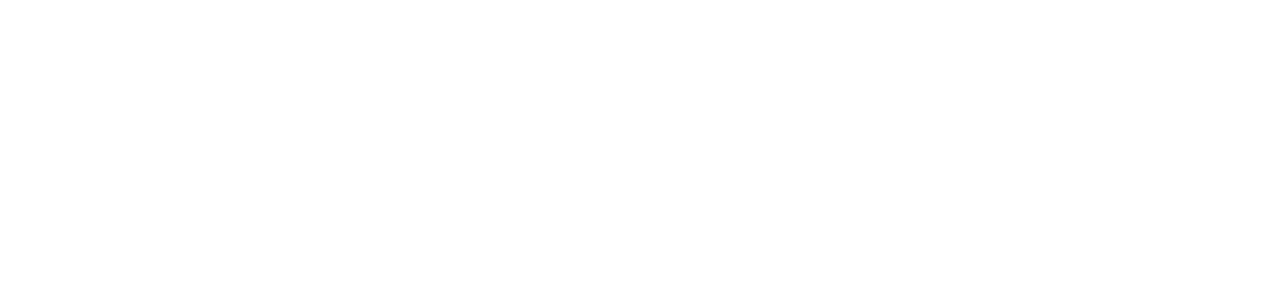
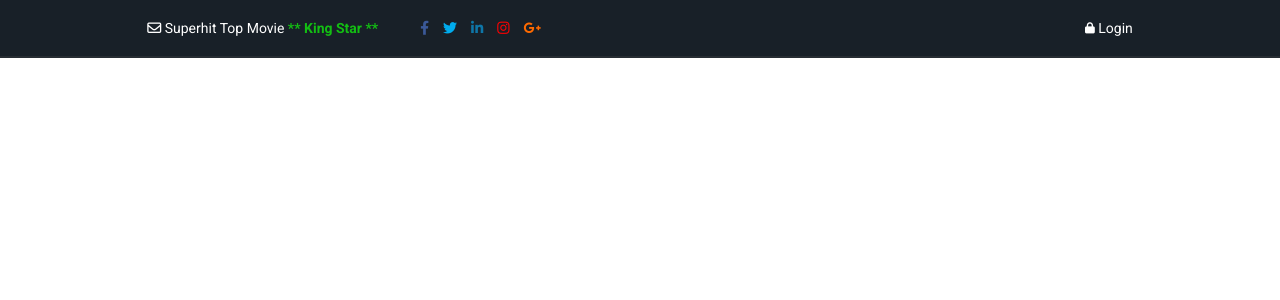
Before and after one commit to Marco9726/proj-html-vuejs, a Vue app: page / in a window 1280 px wide. Shown: the top 300 px of the page. Built offline with nearby package versions, Linux system fonts and the light colour scheme.

Commit message:
primo container dell'header

```diff
--- a/index.html
+++ b/index.html
@@ -5,6 +5,9 @@
   <meta charset="UTF-8" />
   <link rel="icon" type="image/svg+xml" href="/src/assets/img/cropped-progile-270x270.png" />
   <meta name="viewport" content="width=device-width, initial-scale=1.0" />
+  <link rel="stylesheet" href="https://cdnjs.cloudflare.com/ajax/libs/font-awesome/6.2.1/css/all.min.css"
+    integrity="sha512-MV7K8+y+gLIBoVD59lQIYicR65iaqukzvf/nwasF0nqhPay5w/9lJmVM2hMDcnK1OnMGCdVK+iQrJ7lzPJQd1w=="
+    crossorigin="anonymous" referrerpolicy="no-referrer" />
   <title>moviestar</title>
 </head>
 
--- a/src/App.vue
+++ b/src/App.vue
@@ -1,15 +1,18 @@
 <script>
-export default {
-
-}
+  import AppHeader from './components/AppHeader.vue';
+  export default {
+    components: {
+      AppHeader
+    }
+  }
 </script>
 
 <template>
-  <div>
-
-  </div>
+  <AppHeader />
 </template>
 
 <style lang="scss">
+  @use './scss/generals.scss' as *;
+  @import url('https://fonts.googleapis.com/css2?family=Roboto:wght@400;700&display=swap');
 
 </style>
--- /dev/null
+++ b/src/components/AppHeader.vue
@@ -0,0 +1,104 @@
+<script>
+	export default {
+		data(){
+			return{
+				socialIcons: [
+				"fa-brands fa-facebook-f",
+				"fa-brands fa-twitter",
+				"fa-brands fa-linkedin-in",
+				"fa-brands fa-instagram",
+				"fa-brands fa-google-plus-g"
+				]
+			}
+		}
+	}
+</script>
+
+
+<template>
+	<header>
+		<div class="my-container" id="top-container">
+			<div class="my-row-between">
+				<div class="col-left ">
+					<div class="my-row-between">
+						<div>
+							<i class="fa-regular fa-envelope me-1"></i>
+							<span>Superhit Top Movie </span>
+							<b class="color-green">** King Star **</b>
+						</div>
+
+						<ul>
+							<li v-for="(item,index) in socialIcons" :key="index">
+								<a href="#">
+									<i :class="item"></i>
+								</a>
+							</li>
+						</ul>
+
+					</div>
+				</div>
+				<div class="col-right">
+					<a id="login" href="#">
+						<i class="fa-solid fa-lock me-1"></i>
+						<span>Login</span>
+					</a>
+				</div>
+			</div>
+		</div>
+		<hr class="border-grey">
+
+	</header>
+</template>
+
+<style lang="scss">
+  	@use '../scss/generals.scss' as *;
+	@use '../scss/partials/variables' as *;
+
+	header{
+		#top-container{
+			.my-row-between{
+				align-items: center;
+				height: 4rem;
+				.col-left{
+					ul{
+						i{
+							margin-left: 1rem;
+							&.fa-facebook-f{
+								color: $facebook;
+							}
+							&.fa-twitter{
+								color: $twitter;
+							}
+							&.fa-linkedin-in{
+								color: $linkedin
+							}
+							&.fa-instagram{
+								color: red;
+							}
+							&.fa-google-plus-g{
+								color: rgb(255, 106, 0);
+							}
+
+						}
+					}
+				}
+
+				.col-right{
+					#login{
+						line-height: 20px;
+						i{
+							font-size: .8rem;
+						}
+						span{
+							vertical-align:middle;
+						}
+					}
+				}
+			}
+		}
+	}
+
+
+
+
+</style>
--- a/src/scss/generals.scss
+++ b/src/scss/generals.scss
@@ -1,7 +1,58 @@
+@use './partials/variables' as *;
+@use './partials/mixins' as *;
 @import "bootstrap/scss/bootstrap";
 
 * {
-    margin: 0;
-    padding: 0;
-    box-sizing: border-box;
+	margin: 0;
+	padding: 0;
+	box-sizing: border-box;
+	color: white;
+	font-family: 'Roboto';
+	font-size: 14px;
 }
+
+.border-grey {
+	border: $border-grey
+}
+
+.debug {
+	border: 1px solid red;
+}
+
+.color-green {
+	color: $green-primary;
+}
+
+hr {
+	margin: 0;
+}
+
+ul {
+	list-style-type: none;
+	margin: 0;
+	@include flex-between;
+}
+
+a {
+	text-decoration: none;
+}
+
+header,
+main,
+footer {
+	background-color: $petrolium;
+}
+
+.my-container {
+	width: 77%;
+	margin: 0 auto;
+}
+
+.my-row-between {
+	@include flex-between;
+	width: 100%;
+}
+
+.col-right {
+	text-align: right;
+}
--- a/src/scss/partials/_mixins.scss
+++ b/src/scss/partials/_mixins.scss
@@ -0,0 +1,6 @@
+@use './variables' as *;
+
+@mixin flex-between {
+	display: flex;
+	justify-content: space-between;
+}
--- a/src/scss/partials/_variables.scss
+++ b/src/scss/partials/_variables.scss
@@ -1,3 +1,7 @@
 $green-primary: #13BE13;
 $dark: #060F19;
 $petrolium: #182028;
+$border-grey: .5px solid rgb(85, 85, 85);
+$facebook: #3B5998;
+$twitter: #00ACEE;
+$linkedin: #0E76A8
```
Also changed, not shown: package.json (+6 -1 lines), 1 other file (tests, documents, lock files or other folders).
